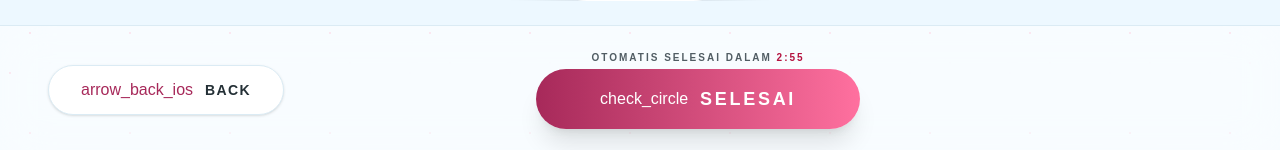
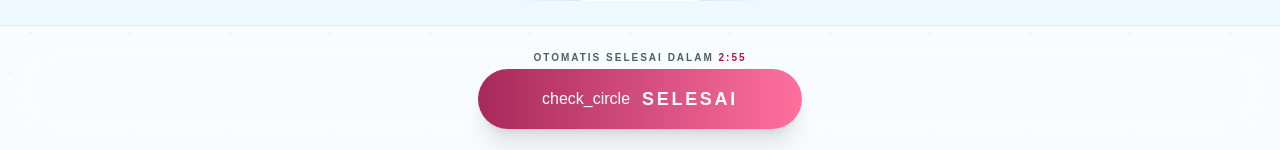
Before and after one commit to wildanrustandy/photobooth-kiosk, a Vue app in the folder frontend/: page /preview in a window 1280 px wide. Shown: the part 647-797 px from the top of the page. Built offline with nearby package versions, Linux system fonts and the light colour scheme; no server answers.

Commit message:
remove back button functionality from PreviewView

```diff
--- a/frontend/src/views/PreviewView.vue
+++ b/frontend/src/views/PreviewView.vue
@@ -56,10 +56,6 @@ function confirmFinish() {
   store.completeSession()
   store.resetSession()
   router.push('/')
-}
-
-function handleBack() {
-  router.push('/photo-session')
 }
 </script>
 
@@ -172,13 +168,7 @@ function handleBack() {
     </main>
 
     <footer class="flex-none bg-white/60 backdrop-blur-xl px-12 py-6 flex justify-between items-center border-t border-surface-container">
-      <button
-        class="flex items-center gap-3 text-on-surface bg-surface-container-lowest border border-surface-container rounded-full px-8 py-3 shadow-sm hover:bg-surface-container transition-all active:scale-95"
-        @click="handleBack"
-      >
-        <span class="material-symbols-outlined text-primary">arrow_back_ios</span>
-        <span class="font-headline font-bold uppercase tracking-widest text-sm">Back</span>
-      </button>
+      <div class="w-[120px] invisible" />
 
       <div class="flex flex-col items-center">
         <p class="text-on-surface-variant text-[10px] font-bold uppercase tracking-[0.2em] mb-1">
```
